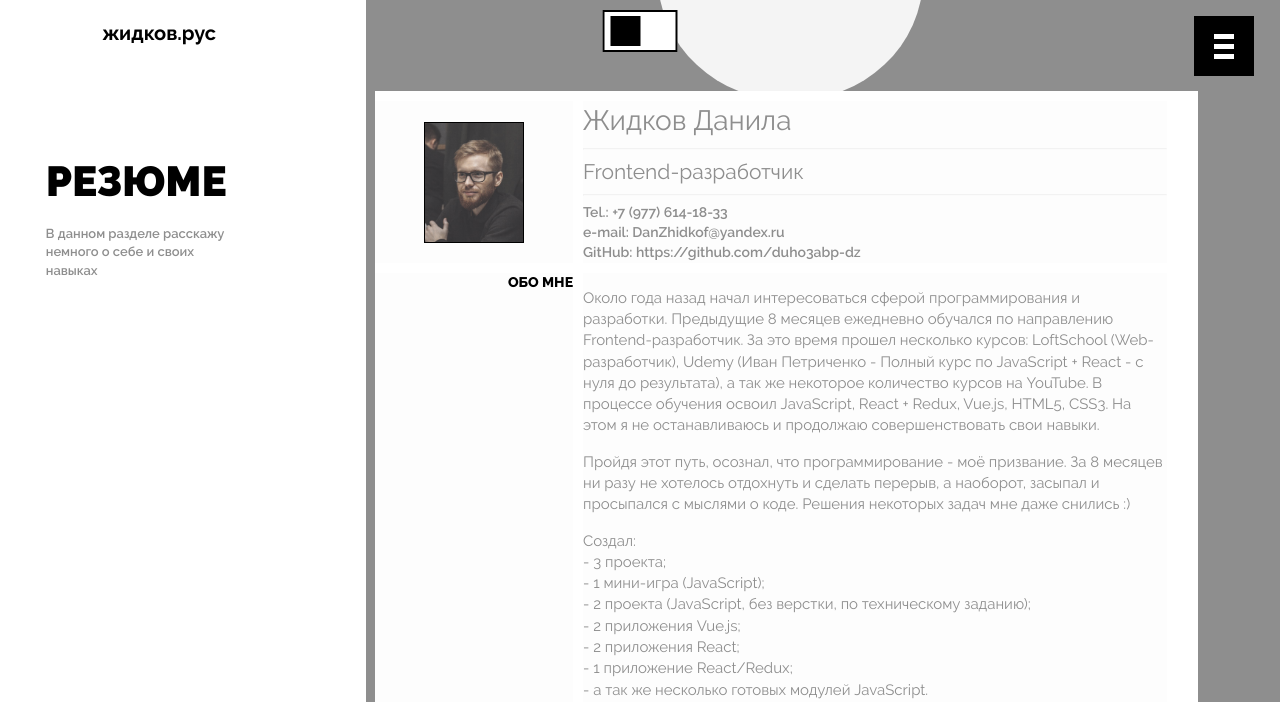
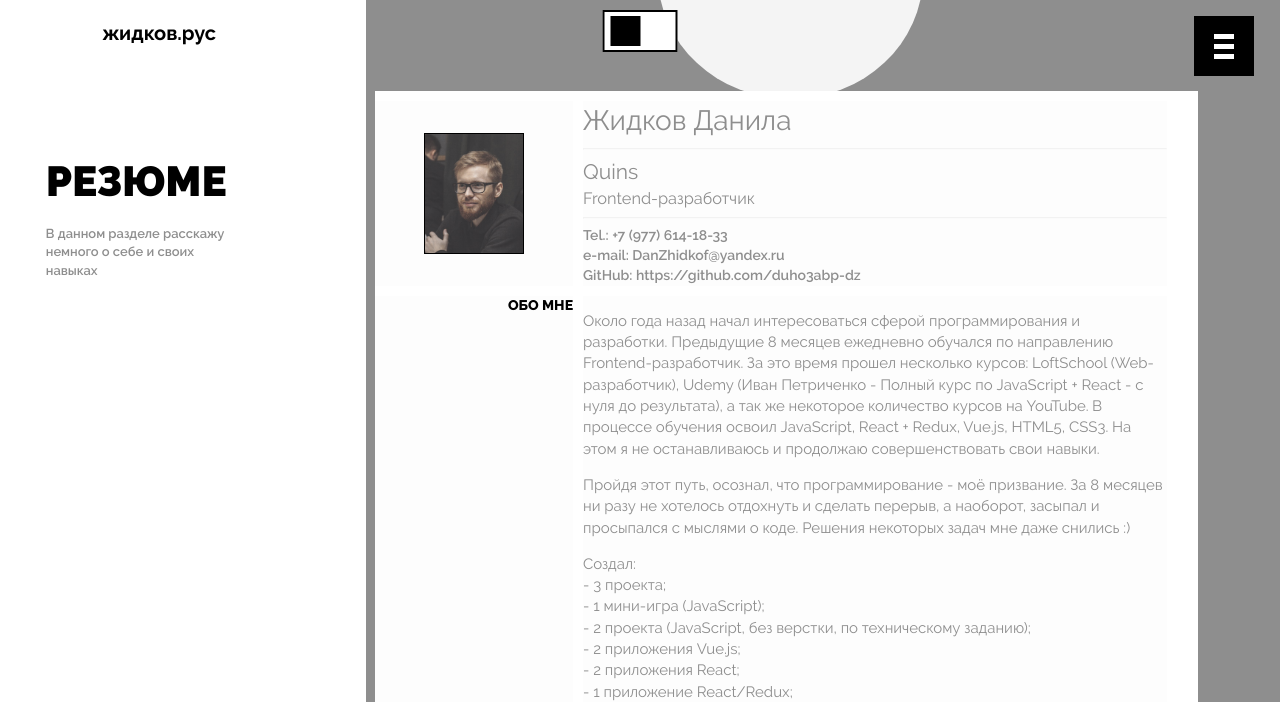
Before and after one commit to duho3abp-dz/Portfolio_project, a website built with webpack: page app/html/pages/about_me.html in a window 1280 px wide. Shown: the top 702 px of the page. Built offline with nearby package versions, Linux system fonts and the light colour scheme; files whose address does not match are found by name.

Commit message:
add info

```diff
--- a/app/html/pages/about_me.html
+++ b/app/html/pages/about_me.html
@@ -43,7 +43,8 @@
                 <div class="about_block about_block-right about_right-title">
                     <h1>Жидков Данила</h1>
                     <hr>
-                    <h2>Frontend-разработчик</h2>
+                    <h2>Quins</h2>
+                    <h3>Frontend-разработчик</h3>
                     <hr>
                     Tel.: +7 (977) 614-18-33<br>
                     e-mail: DanZhidkof@yandex.ru<br>
```
Also changed, not shown: dist/pages/about_me.html.
